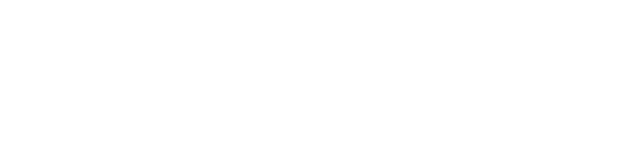
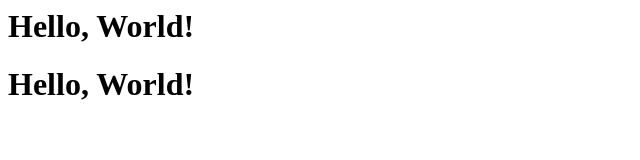
Before and after one commit to autumnc89/thinkster-js-fundamentals-hello-world-dyqadx, a website: page index.html in a window 1280 px wide. Shown: the whole page, without its empty margins (0-640 px from the left). Drawn offline with Linux system fonts and the light colour scheme.

Commit message:
2 files modified

```diff
--- a/index.html
+++ b/index.html
@@ -1,2 +1,4 @@
 <div id="app"></div>
 <div id="app-2"></div>
+<h1>Hello, World!</h1>
+<script src="./index.js"></script>
--- a/index.js
+++ b/index.js
@@ -1,8 +1,8 @@
 // Put Hello, World! on the page in the h1 tag
 const appDiv = document.getElementById('app');
-appDiv.innerHTML = `<h1></h1>`;
+appDiv.innerHTML = `<h1>Hello, World!</h1>`;
 
 // Add Hello, World! to the console by logging it
-console.log()
+console.log("Hello, World!")
 
 // Copy the things you did above to the index.html file in a <script> tag
```
